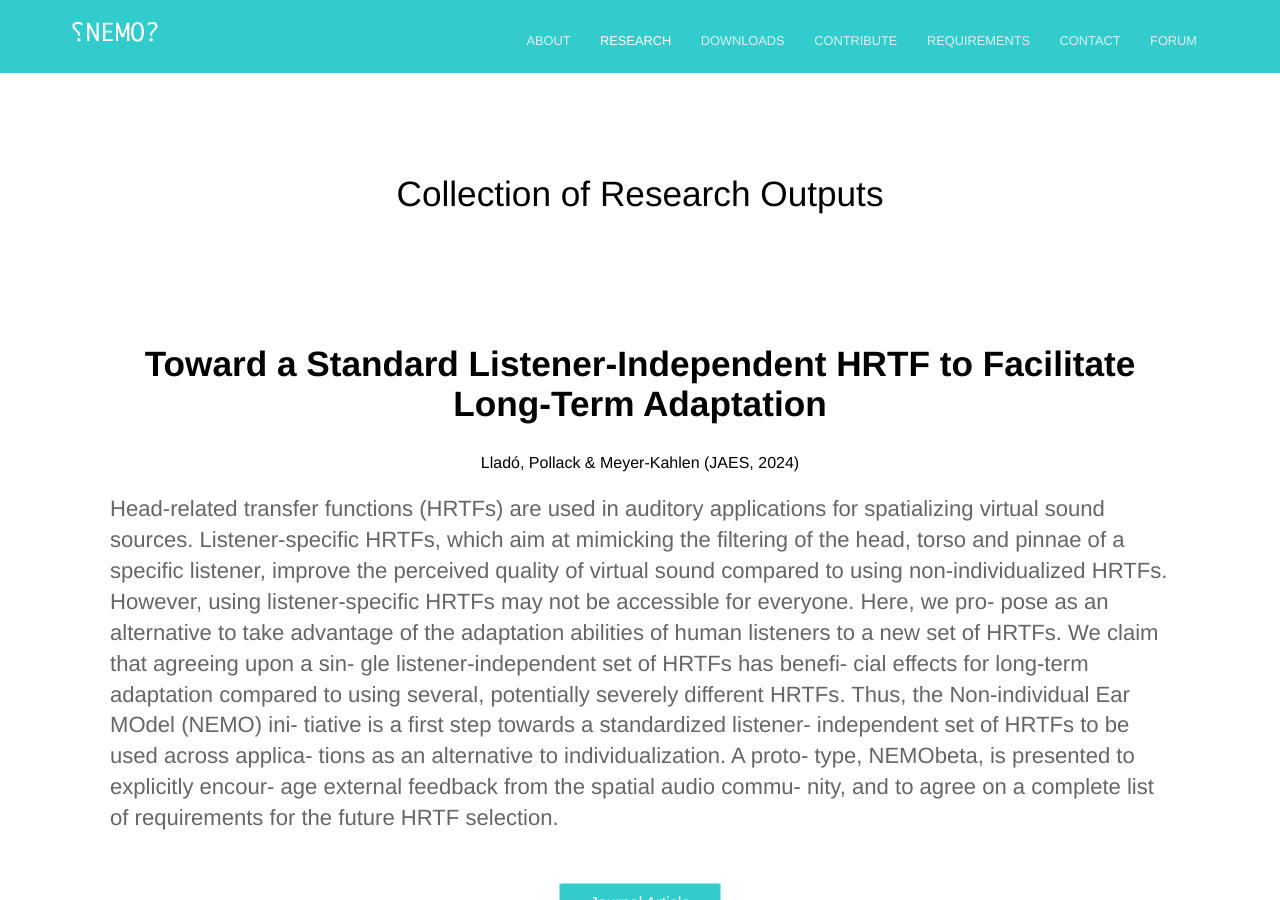
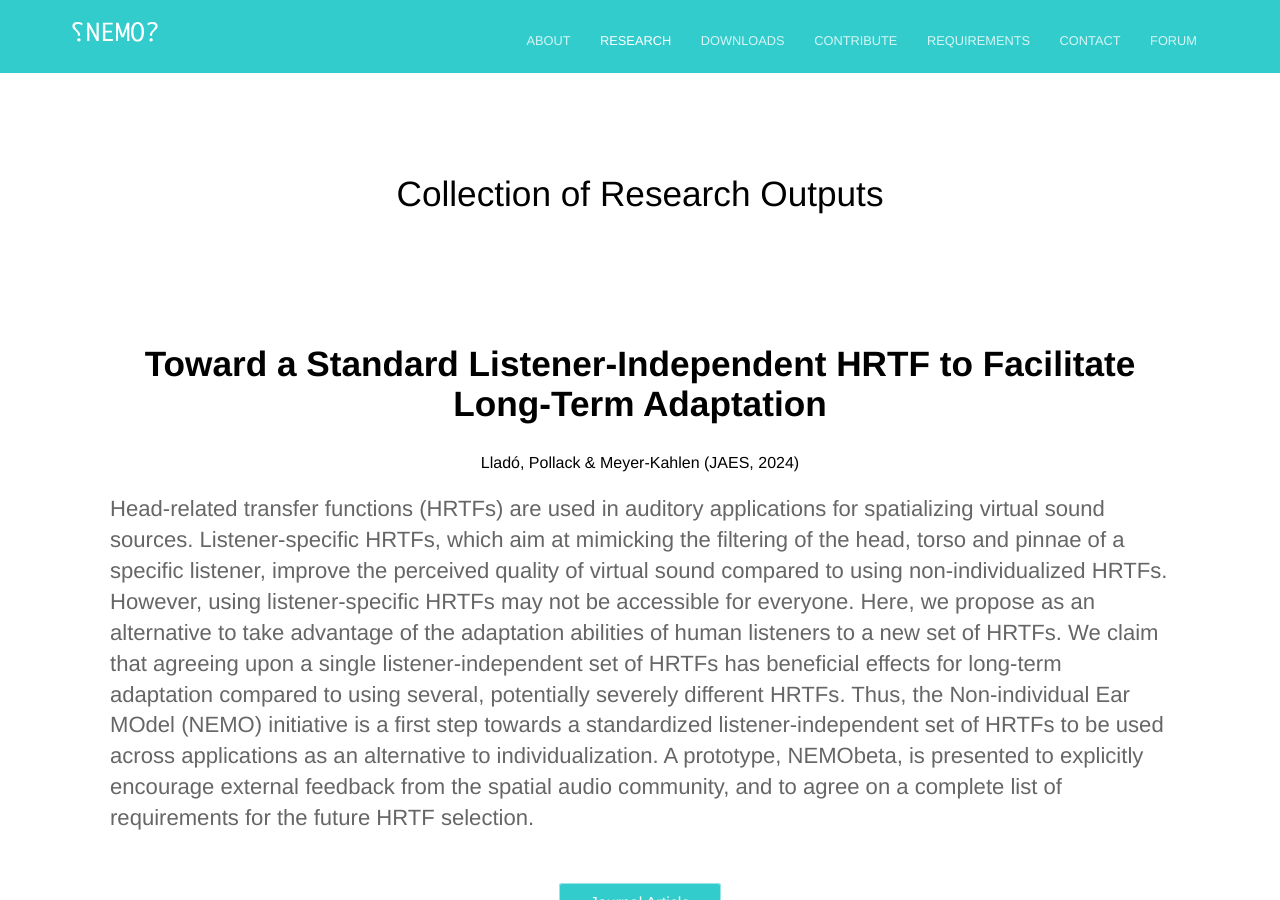
Before and after one commit to TheNEMOproject/TheNEMOproject.github.io, a Jekyll site: the page built from research.html, in a window 1280 px wide and 900 px high. Built offline with Jekyll 4.4.1, drawn with Linux system fonts in a browser that asks for light colours.

Commit message:
Fix typographical errors in research description

```diff
--- a/research.html
+++ b/research.html
@@ -6,7 +6,7 @@ title: Collection of Research Outputs
 		<div class="text editable">
 			<h2><strong>Toward a Standard Listener-Independent HRTF to Facilitate Long-Term Adaptation</strong></h2>
 			<p><center>Lladó, Pollack & Meyer-Kahlen (JAES, 2024)</center></p>
-			<p>Head-related transfer functions (HRTFs) are used in auditory applications for spatializing virtual sound sources. Listener-specific HRTFs, which aim at mimicking the filtering of the head, torso and pinnae of a specific listener, improve the perceived quality of virtual sound compared to using non-individualized HRTFs. However, using listener-specific HRTFs may not be accessible for everyone. Here, we pro- pose as an alternative to take advantage of the adaptation abilities of human listeners to a new set of HRTFs. We claim that agreeing upon a sin- gle listener-independent set of HRTFs has benefi- cial effects for long-term adaptation compared to using several, potentially severely different HRTFs. Thus, the Non-individual Ear MOdel (NEMO) ini- tiative is a first step towards a standardized listener- independent set of HRTFs to be used across applica- tions as an alternative to individualization. A proto- type, NEMObeta, is presented to explicitly encour- age external feedback from the spatial audio commu- nity, and to agree on a complete list of requirements for the future HRTF selection.</p>
+			<p>Head-related transfer functions (HRTFs) are used in auditory applications for spatializing virtual sound sources. Listener-specific HRTFs, which aim at mimicking the filtering of the head, torso and pinnae of a specific listener, improve the perceived quality of virtual sound compared to using non-individualized HRTFs. However, using listener-specific HRTFs may not be accessible for everyone. Here, we propose as an alternative to take advantage of the adaptation abilities of human listeners to a new set of HRTFs. We claim that agreeing upon a single listener-independent set of HRTFs has beneficial effects for long-term adaptation compared to using several, potentially severely different HRTFs. Thus, the Non-individual Ear MOdel (NEMO) initiative is a first step towards a standardized listener-independent set of HRTFs to be used across applications as an alternative to individualization. A prototype, NEMObeta, is presented to explicitly encourage external feedback from the spatial audio community, and to agree on a complete list of requirements for the future HRTF selection.</p>
 			<div class="cta button" style="text-align: center;">
 			    <a href="https://doi.org/10.17743/jaes.2022.0134">Journal Article</a>
 			</div>
```
